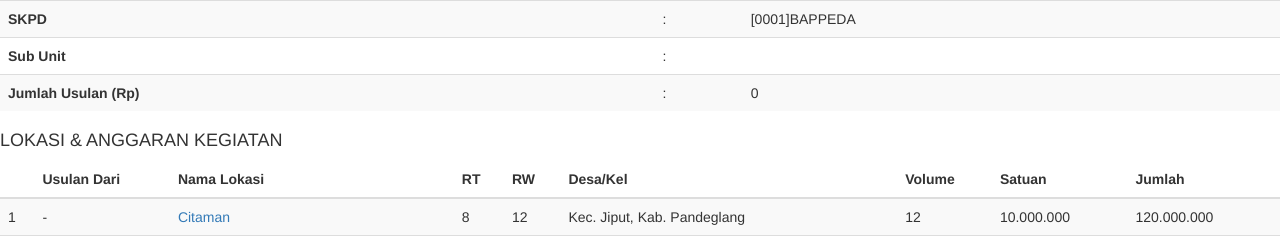
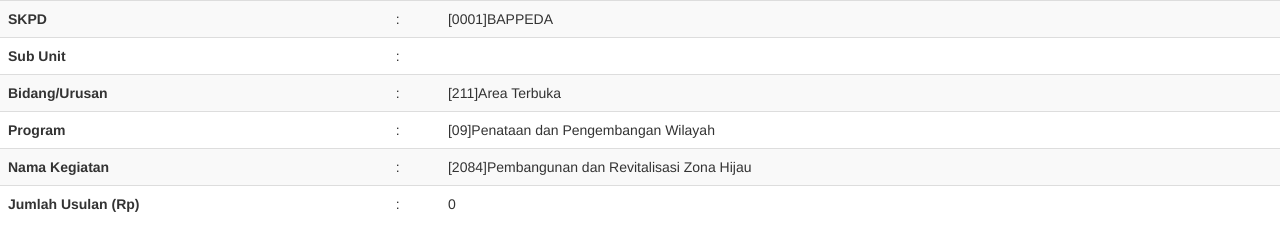
Before and after one commit to valensi11/simral-addon, a plain HTML site: page index.html in a window 1280 px wide. Shown: the top 239 px of the page. Drawn offline with nearby package versions, Linux system fonts and the light colour scheme.

Commit message:
Update index.html

```diff
--- a/index.html
+++ b/index.html
@@ -35,10 +35,25 @@
                         <td>:</td>
                         <td>[0001]BAPPEDA</td>
                     </tr>
-                    <tr>
+                     <tr>
                         <td><strong>Sub Unit</strong></td>
                         <td>:</td>
                         <td></td>
+                    </tr>
+                     <tr>
+                        <td><strong>Bidang/Urusan</strong></td>
+                        <td>:</td>
+                        <td>[211]Area Terbuka</td>
+                    </tr>
+                     <tr>
+                        <td><strong>Program</strong></td>
+                        <td>:</td>
+                        <td>[09]Penataan dan Pengembangan Wilayah</td>
+                    </tr>
+                     <tr>
+                        <td><strong>Nama Kegiatan</strong></td>
+                        <td>:</td>
+                        <td>[2084]Pembangunan dan Revitalisasi Zona Hijau</td>
                     </tr>
                     <tr>
                         <td><strong>Jumlah Usulan (Rp)</strong></td>
```
